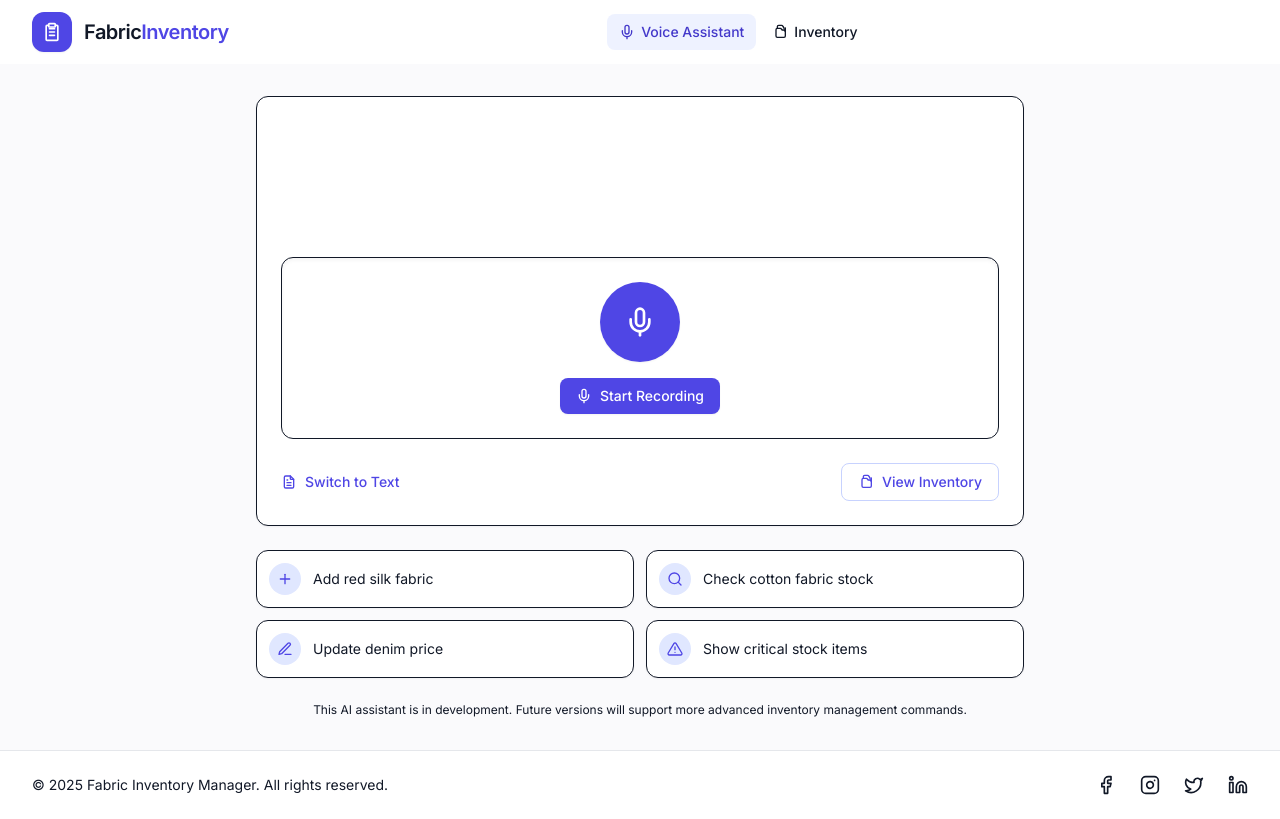
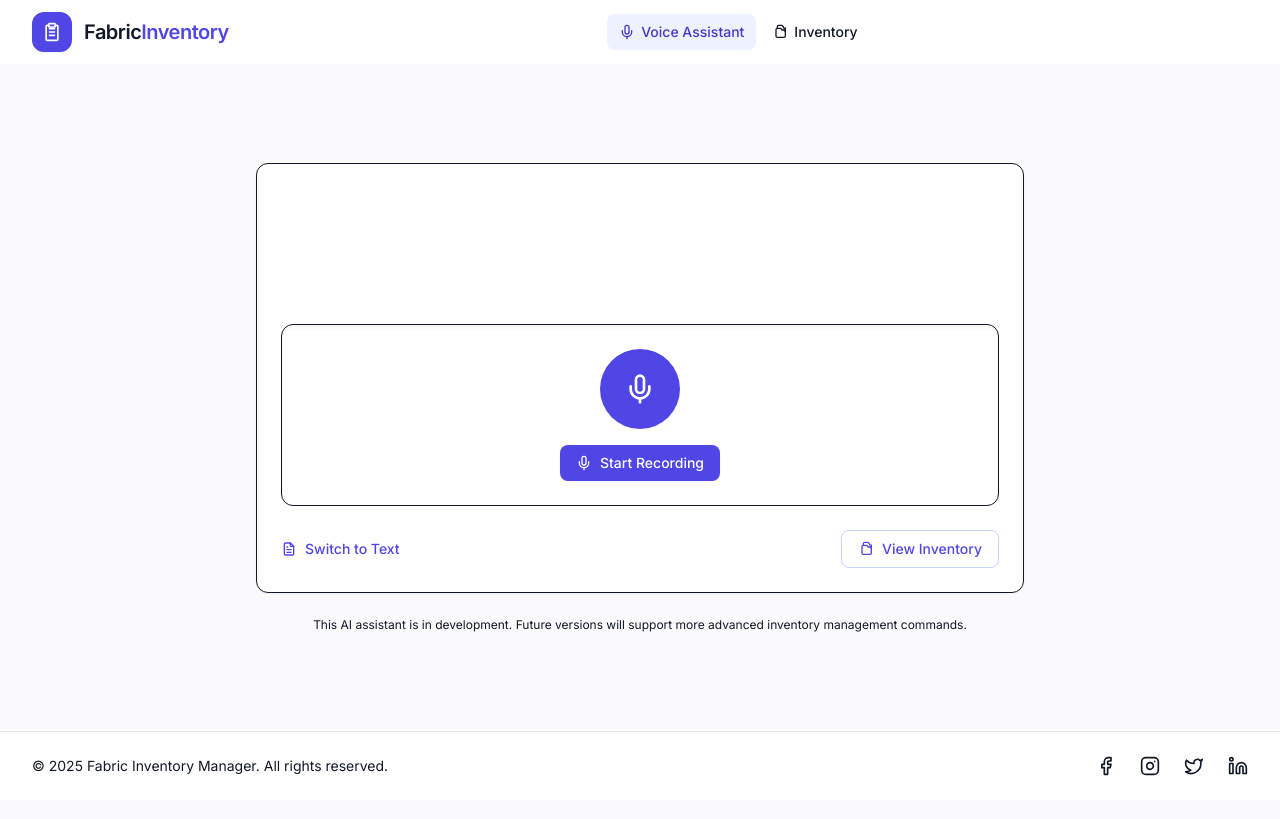
Before and after one commit to BlacAc3/fabric-inventory, a Next.js app: page / in a window 1280 px wide. Built offline with nearby package versions, Linux system fonts and the light colour scheme.

Commit message:
update welcome page

```diff
--- a/components/welcome.tsx
+++ b/components/welcome.tsx
@@ -734,116 +734,6 @@ export default function Welcome() {
               </div>
             </div>
           </div>
-
-          {/* Quick command suggestions */}
-          <div className="grid grid-cols-1 sm:grid-cols-2 gap-3 mb-6">
-            <div
-              onClick={() =>
-                setManualInput(
-                  "Add 30 yards of red silk fabric from LuxuryTextiles at $25 per yard",
-                )
-              }
-              className="card p-3 hover:shadow-md transition-all duration-200 cursor-pointer hover:translate-y-[-2px] flex items-center"
-            >
-              <div className="w-8 h-8 bg-primary-100 rounded-full flex items-center justify-center mr-3 flex-shrink-0">
-                <svg
-                  xmlns="http://www.w3.org/2000/svg"
-                  viewBox="0 0 24 24"
-                  fill="none"
-                  stroke="currentColor"
-                  strokeWidth="2"
-                  strokeLinecap="round"
-                  strokeLinejoin="round"
-                  strokeWidth="2"
-                  strokeLinecap="round"
-                  strokeLinejoin="round"
-                  className="w-4 h-4 text-primary-600"
-                >
-                  <path d="M12 5v14" />
-                  <path d="M5 12h14" />
-                </svg>
-              </div>
-              <p className="text-neutral-700 text-sm">Add red silk fabric</p>
-            </div>
-
-            <div
-              onClick={() =>
-                setManualInput("Check stock levels for cotton fabrics")
-              }
-              className="card p-3 hover:shadow-md transition-all duration-200 cursor-pointer hover:translate-y-[-2px] flex items-center"
-            >
-              <div className="w-8 h-8 bg-primary-100 rounded-full flex items-center justify-center mr-3 flex-shrink-0">
-                <svg
-                  xmlns="http://www.w3.org/2000/svg"
-                  viewBox="0 0 24 24"
-                  fill="none"
-                  stroke="currentColor"
-                  strokeWidth="2"
-                  strokeLinecap="round"
-                  strokeLinejoin="round"
-                  className="w-4 h-4 text-primary-600"
-                >
-                  <circle cx="11" cy="11" r="8" />
-                  <path d="m21 21-4.3-4.3" />
-                </svg>
-              </div>
-              <p className="text-neutral-700 text-sm">
-                Check cotton fabric stock
-              </p>
-            </div>
-
-            <div
-              onClick={() =>
-                setManualInput("Update price of blue denim to $18.50 per yard")
-              }
-              className="card p-3 hover:shadow-md transition-all duration-200 cursor-pointer hover:translate-y-[-2px] flex items-center"
-            >
-              <div className="w-8 h-8 bg-primary-100 rounded-full flex items-center justify-center mr-3 flex-shrink-0">
-                <svg
-                  xmlns="http://www.w3.org/2000/svg"
-                  viewBox="0 0 24 24"
-                  fill="none"
-                  stroke="currentColor"
-                  strokeWidth="2"
-                  strokeLinecap="round"
-                  strokeLinejoin="round"
-                  className="w-4 h-4 text-primary-600"
-                >
-                  <path d="M12 20h9" />
-                  <path d="M16.5 3.5a2.12 2.12 0 0 1 3 3L7 19l-4 1 1-4Z" />
-                </svg>
-              </div>
-              <p className="text-neutral-700 text-sm">Update denim price</p>
-            </div>
-
-            <div
-              onClick={() =>
-                setManualInput("Show me fabrics with critical stock levels")
-              }
-              className="card p-3 hover:shadow-md transition-all duration-200 cursor-pointer hover:translate-y-[-2px] flex items-center"
-            >
-              <div className="w-8 h-8 bg-primary-100 rounded-full flex items-center justify-center mr-3 flex-shrink-0">
-                <svg
-                  xmlns="http://www.w3.org/2000/svg"
-                  viewBox="0 0 24 24"
-                  fill="none"
-                  stroke="currentColor"
-                  strokeWidth="2"
-                  strokeLinecap="round"
-                  strokeLinejoin="round"
-                  className="w-4 h-4 text-primary-600"
-                >
-                  <path d="M10.29 3.86 1.82 18a2 2 0 0 0 1.71 3h16.94a2 2 0 0 0 1.71-3L13.71 3.86a2 2 0 0 0-3.42 0z" />
-                  <line x1="12" x2="12" y1="9" y2="13" />
-                  <line x1="12" x2="12.01" y1="17" y2="17" />
-                </svg>
-              </div>
-              <p className="text-neutral-700 text-sm">
-                Show critical stock items
-              </p>
-            </div>
-          </div>
-
           <div className="text-center text-neutral-500 text-xs">
             <p>
               This AI assistant is in development. Future versions will support
```
